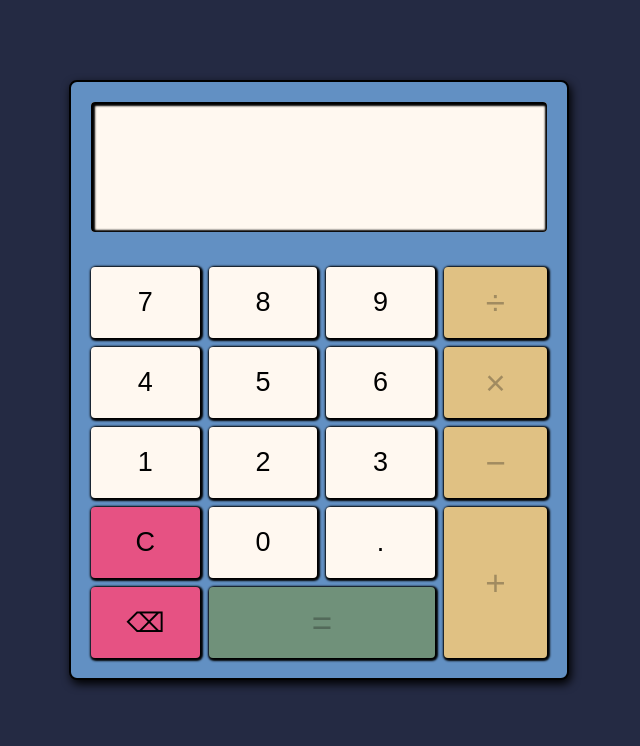
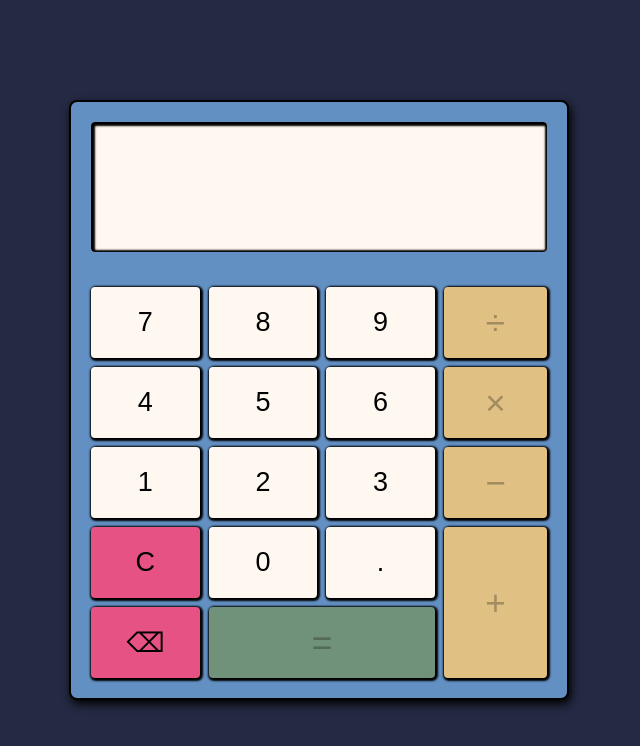
Before and after one commit to potaytocheeps/calculator, a plain HTML site: page index.html in a window 1280 px wide. Shown: the whole page, without its empty margins (321-961 px from the left). Drawn offline with Linux system fonts and the light colour scheme.

Commit message:
Modify layout to center the calculator vertically

```diff
--- a/styles.css
+++ b/styles.css
@@ -2,9 +2,15 @@
   box-sizing: border-box;
 }
 
+html {
+  height: 100%;
+}
+
 body {
   display: flex;
+  height: 100%;
   justify-content: center;
+  align-items: center;
   margin: 0;
   background-color: #242A43;
 }
@@ -17,7 +23,6 @@ body {
   width: 500px;
   height: 600px;
   border: black solid 2px;
-  margin-top: 80px;
   background-color: #6290C3;
   border-radius: 8px;
   box-shadow: black 2px 4px 10px;
```
